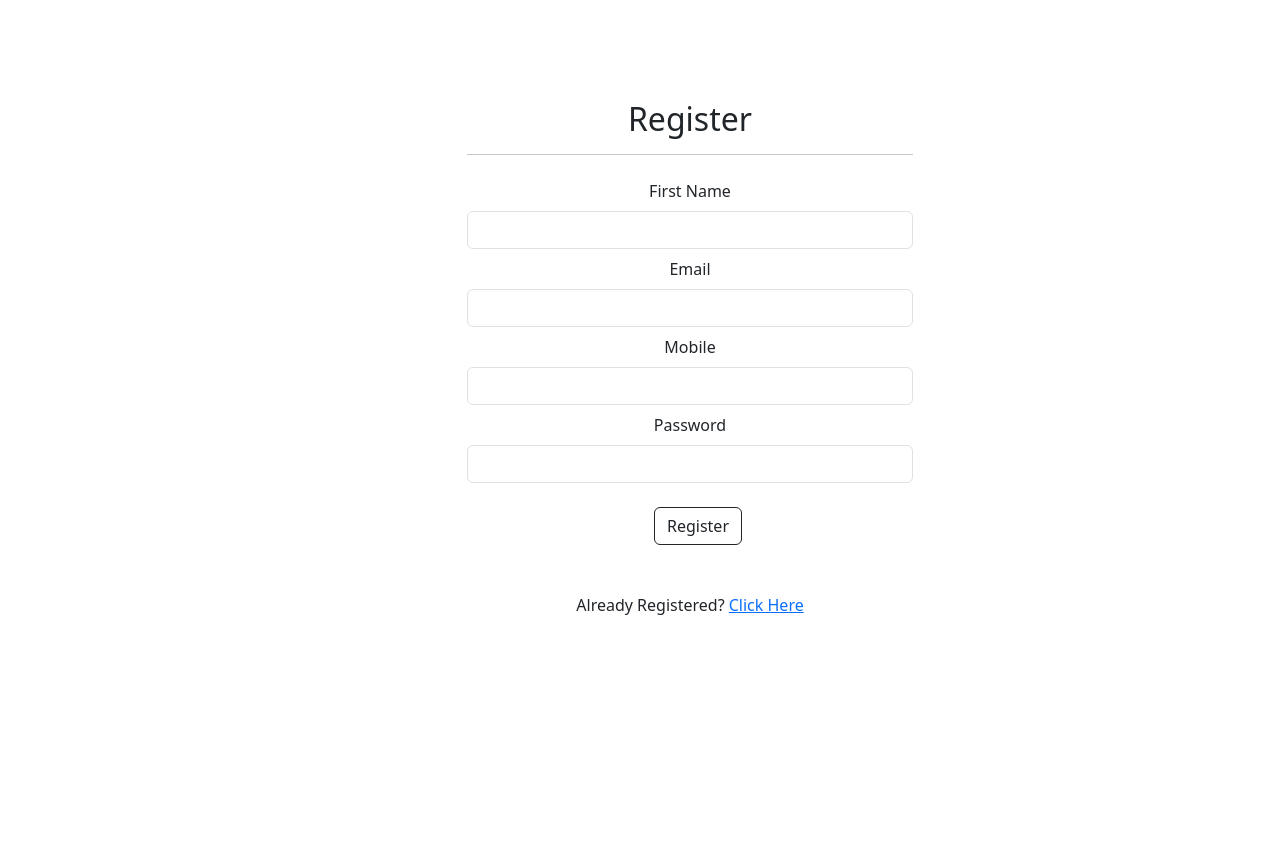
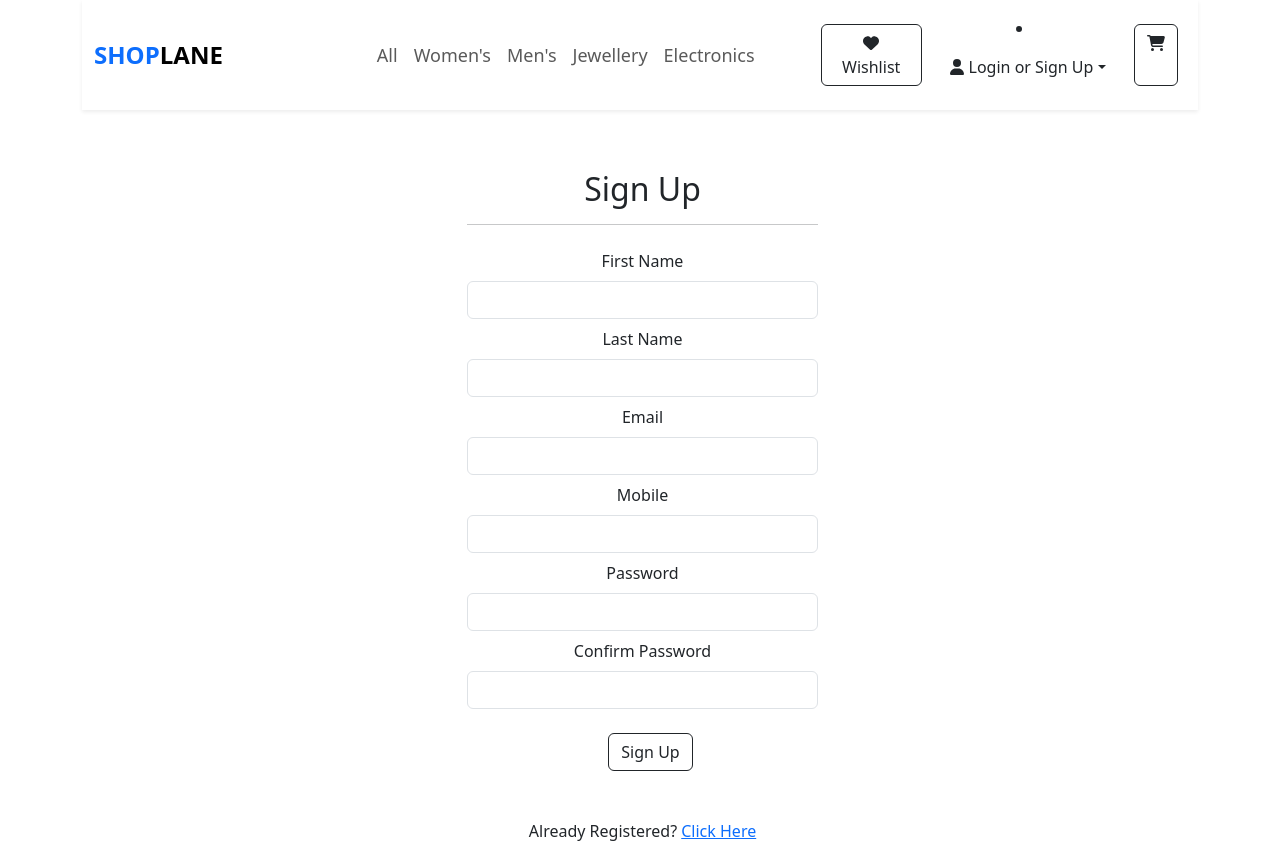
Before and after one commit to VajraGouda/fakestoreapi, a React (Create React App) app: page /register in a window 1280 px wide. Before the commit the page ends 800 px from the top, so only its background shows below. Built offline with nearby package versions, Linux system fonts and the light colour scheme.

Commit message:
'bootstrap-changes'

```diff
--- a/src/App.css
+++ b/src/App.css
@@ -6,7 +6,7 @@
 
 .wrapper {
   padding-left: 100px;
-  margin-top: 100px;
+  margin-top: 60px;
   }
 
   .fw-bold {
@@ -31,3 +31,36 @@
     padding-top: 50px;
     font-size: xx-large;
   }
+
+  .buttons{
+    display: inline-flex;
+    margin-left: 50px;
+  }
+
+  .nav-item-all {
+    margin-left:130px
+  }
+
+  .wishC {
+    position: absolute;
+    top: 10px;
+    left: 250px;
+
+  }
+
+  .wishP {
+    position: absolute;
+    top: 200px;
+    left: 500px;
+
+  }
+
+  .divW {
+    position: absolute;
+    top: 20px;
+    left: 290px;
+  }
+
+  .wish {
+    display: inline-flexbox;
+  }
--- a/src/components/Navbar.jsx
+++ b/src/components/Navbar.jsx
@@ -1,7 +1,8 @@
 import React from 'react';
 import { FontAwesomeIcon } from '@fortawesome/react-fontawesome';
-import { faRightToBracket, faUserPlus, faCartShopping, faHeart } from '@fortawesome/free-solid-svg-icons';
+import { faRightToBracket, faUserPlus, faCartShopping, faHeart, faUser } from '@fortawesome/free-solid-svg-icons';
 import { Link } from 'react-router-dom';
+
 
 
 const Navbar = () => {
@@ -16,9 +17,11 @@ const Navbar = () => {
                         <span className="navbar-toggler-icon"></span>
                     </button>
                     <div className="collapse navbar-collapse" id="navbarSupportedContent">
+
+                        {/* //removed mx-auto from below*/}
                         <ul className="navbar-nav mx-auto mb-2 mb-lg-0">
 
-                            <li className="nav-item">
+                            <li className="nav-item-all">
                                 <Link className="nav-link" to="/">All</Link>
                             </li>
 
@@ -31,30 +34,33 @@ const Navbar = () => {
                             </li>
 
                             <li className="nav-item">
-                                <Link className="nav-link" to="/jewelery">Jewelery</Link>
+                                <Link className="nav-link" to="/jewelery">Jewellery</Link>
                             </li>
 
                             <li className="nav-item">
                                 <Link className="nav-link" to="/electronics">Electronics</Link>
                             </li>
+                        </ul>
 
-                        </ul>
                         <div className="buttons">
-
-                            <Link to="/wishlist" className="btn btn-outline-dark me-2">
+                            <Link to="/wishlist" className="btn btn-outline-dark m-2 align-center">
                                 <FontAwesomeIcon icon={faHeart} /> Wishlist
                             </Link>
 
-                            <Link to="/login" className="btn btn-outline-dark me-2">
-                                <FontAwesomeIcon icon={faRightToBracket} /> Login
-                            </Link>
 
-                            <Link to="/register" className="btn btn-outline-dark me-2">
-                                <FontAwesomeIcon icon={faUserPlus} /> Register
-                            </Link>
+                            <li className="nav-item dropdown">
+                                <a className="btn outline-dark dropdown-toggle mt-2" id="navbarDropdown" role="button" data-bs-toggle="dropdown" aria-expanded="false">
+                                    <FontAwesomeIcon icon={faUser} /> Login <span fs-1px>or Sign Up</span>
+                                </a>
+                                <ul className="dropdown-menu border-color-primary" aria-labelledby="navbarDropdown" id='submenu' data-bs-parent='#parentM'>
+                                    <li><a className="dropdown-item" href="/login">Login</a></li>
+                                    <li><a className="dropdown-item" href="/register">Sign Up</a></li>
+                                </ul>
+                            </li>
 
-                            <Link to="/cart" className="btn btn-primary me-2">
-                                <FontAwesomeIcon icon={faCartShopping} /> Cart <span className="badge badge-light"></span>
+
+                            <Link to="/cart" className="btn btn-outline-dark m-2 align-center">
+                                <FontAwesomeIcon icon={faCartShopping} /> <span className="badge badge-light"></span>
                             </Link>
 
 
--- a/src/index.js
+++ b/src/index.js
@@ -1,5 +1,6 @@
 import React from 'react';
 import '../node_modules/bootstrap/dist/css/bootstrap.min.css';
+import '../node_modules/bootstrap/js/dist/dropdown';
 import '../node_modules/font-awesome/css/font-awesome.min.css';
 import { faCoffee } from '@fortawesome/free-solid-svg-icons'
 import { FontAwesomeIcon } from '@fortawesome/react-fontawesome';
--- a/src/pages/ProductDetailPage.jsx
+++ b/src/pages/ProductDetailPage.jsx
@@ -86,8 +86,10 @@ const ProductDetailPage = () => {
                             <p className="desc">${product.description}</p>
                             <p className="fw-bold">${product.price}</p>
                             <button className="btn btn-outline-dark m-2 align-center" onClick={() => handleCart(product)}>Add to Cart</button>
-                            <button href="#" className="btn btn-outline-dark" onClick={() => handleWish(product)}><FontAwesomeIcon icon={faHeart} /> Wishlist</button>
-
+                            <div className="wishP"><button href="#"
+                            className="btn btn-outline-dark"
+                            onClick={() => handleWish(product)}><FontAwesomeIcon icon={faHeart} /></button>
+                            </div>
 
 
                         </div>
--- a/src/pages/RegisterPage.jsx
+++ b/src/pages/RegisterPage.jsx
@@ -3,6 +3,7 @@ import { useFormik } from 'formik';
 import * as Yup from 'yup';
 import axios from 'axios';
 import Endpoints from '../api/Endpoints';
+import Navbar from '../components/Navbar';
 
 const RegisterPage = () => {
     const [requestResponse, setRequestResponse] = useState({
@@ -27,7 +28,7 @@ const RegisterPage = () => {
 
             }, (error) => {
                 setRequestResponse({
-                    textMessage: "error.data.message",
+                    textMessage: "Failed Registeration",
                     alertClass: 'alert alert-danger'
                 })
             })
@@ -37,9 +38,11 @@ const RegisterPage = () => {
 
     const validationSchema = Yup.object({
         firstName: Yup.string().required('first name is required').min(4, 'name too short'),
+        lastName: Yup.string().required('last name is required').min(4, 'name too short'),
         email: Yup.string().required('email is required').email('email must be a valid email'),
         mobile: Yup.number().required('mobile is required'),
         password: Yup.string().required('password is required').min(6, 'password must be minimum 6 charecters'),
+        confirm_password: Yup.string().label('confirm password').required().oneOf([Yup.ref('password'), null], 'Passwords must match')
     })
     const formik = useFormik({
         initialValues,
@@ -49,15 +52,16 @@ const RegisterPage = () => {
     })
 
     return (
-        <div className="container text-center">
+        <div className="container text-center border-outline-dark">
+            <Navbar />
             <div className="row">
                 <div className="col-md-3"></div>
-                <div className="col-md-6">
+                <div className="col-md-5 ">
                     <div className="wrapper">
                         <div class={requestResponse.alertClass} role="alert">
                             {requestResponse.textMessage}
                         </div>
-                        <h2 className="">Register</h2>
+                        <h2 className="">Sign Up</h2>
                         <hr />
                         <form onSubmit={formik.handleSubmit} >
                             <div className="form-group">
@@ -66,6 +70,14 @@ const RegisterPage = () => {
                             </div>
                             {formik.touched.firstName && formik.errors.firstName ? (
                                 <small className="text-danger">{formik.errors.firstName}</small>
+                            ) : null}
+
+                            <div className="form-group">
+                                <label htmlFor="" className="m-2">Last Name</label>
+                                <input type="text" className={formik.touched.lastName && formik.errors.lastName ? 'form-control is-invalid' : 'form-control'} name="lastName" value={formik.values.lastName} onChange={formik.handleChange} onBlur={formik.handleBlur} />
+                            </div>
+                            {formik.touched.lastName && formik.errors.lastName ? (
+                                <small className="text-danger">{formik.errors.lastName}</small>
                             ) : null}
 
                             <div className="form-group ">
@@ -86,13 +98,21 @@ const RegisterPage = () => {
 
                             <div className="form-group">
                                 <label htmlFor="" className="m-2">Password</label>
-                                <input type="text" className={formik.touched.password && formik.errors.password ? 'form-control is-invalid' : 'form-control'} name="password" value={formik.values.password} onChange={formik.handleChange} onBlur={formik.handleBlur} />
+                                <input type="password" className={formik.touched.password && formik.errors.password ? 'form-control is-invalid' : 'form-control'} name="password" value={formik.values.password} onChange={formik.handleChange} onBlur={formik.handleBlur} />
                             </div>
                             {formik.touched.password && formik.errors.password ? (
                                 <small className="text-danger">{formik.errors.password}</small>
                             ) : null}
 
-                            <input type="submit" value="Register" className="btn btn-outline-dark me-2 m-4 " />
+                            <div className="form-group">
+                                <label htmlFor="" className="m-2">Confirm Password</label>
+                                <input type="password" className={formik.touched.confirm_password && formik.errors.confirm_password ? 'form-control is-invalid' : 'form-control'} name="confirm_password" value={formik.values.confirm_password} onChange={formik.handleChange} onBlur={formik.handleBlur} />
+                            </div>
+                            {formik.touched.confirm_password && formik.errors.confirm_password ? (
+                                <small className="text-danger">{formik.errors.confirm_password}</small>
+                            ) : null}
+
+                            <input type="submit" value="Sign Up" className="btn btn-outline-dark me-2 m-4 " />
                         </form>
 
                         <br />
```
Also changed, not shown: src/components/Category.jsx (+60 -4 lines), src/components/Star.js (added, +9 -0 lines), src/pages/LoginPage.jsx (+5 -2 lines), src/pages/WishList.jsx (+5 -2 lines).
